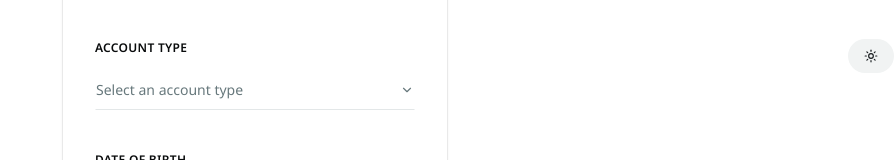
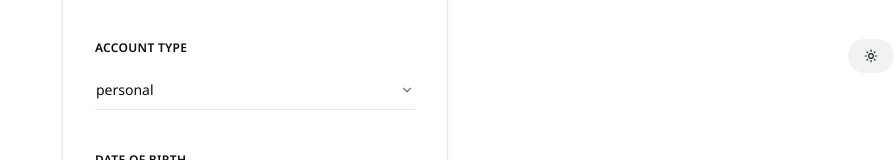
Before and after one commit to iniluap/support-me, a Next.js app: page /sign-up in a window 1280 px wide. Shown: the part 362-522 px from the top of the page, without its empty margins (385-1280 px from the left). Built offline with nearby package versions, Linux system fonts and the light colour scheme; a web font is replaced by a local one.

Commit message:
Tweak select for the account type

```diff
--- a/app/(logged-out)/sign-up/page.tsx
+++ b/app/(logged-out)/sign-up/page.tsx
@@ -149,13 +149,14 @@ export default function SignUpPage() {
                     <FieldLabel htmlFor="account-type">Account type</FieldLabel>
                     <Select
                       {...register('field')}
+                      value={field.value}
                       onValueChange={field.onChange}>
                       <SelectTrigger>
                         <SelectValue placeholder="Select an account type" />
                       </SelectTrigger>
                       <SelectContent>
-                        <SelectItem value="personal">Personal</SelectItem>
-                        <SelectItem value="company">Company</SelectItem>
+                        <SelectItem value="personal">personal</SelectItem>
+                        <SelectItem value="company">company</SelectItem>
                       </SelectContent>
                     </Select>
                   </Field>
```
